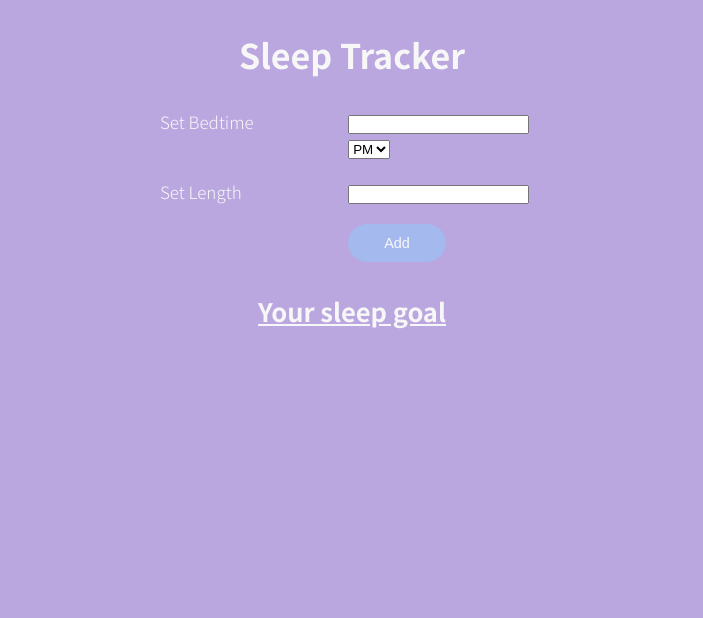
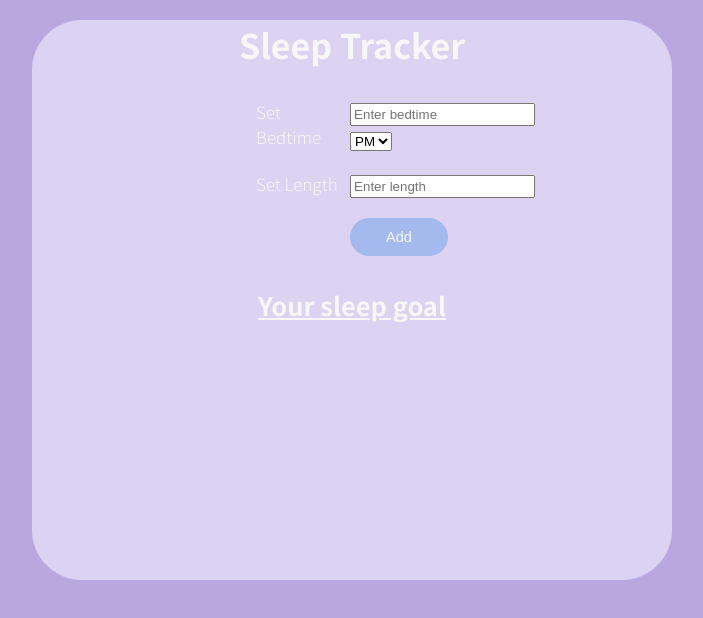
Before and after one commit to rtambunt/sleep-tracker-app-js, a plain HTML site: page index.html in a window 1280 px wide. Shown: the whole page, without its empty margins (288-991 px from the left). Drawn offline with Linux system fonts and the light colour scheme.

Commit message:
Style content box

```diff
--- a/index.html
+++ b/index.html
@@ -16,7 +16,7 @@
       <div class="row">
         <h1>Sleep Tracker</h1>
       </div>
-      <div class="input">
+      <div class="input-container">
         <div class="row clearfix">
           <div class="col span-1-of-2">
             <label for="set-bedtime">Set Bedtime</label>
@@ -27,6 +27,7 @@
               name="set-bedtime"
               class="bedtime"
               id="set-bedtime"
+              placeholder="Enter bedtime"
             />
             <label for="am-pm"></label>
             <select name="am-pm" id="am-pm">
@@ -45,6 +46,7 @@
               name="set-length"
               class="length"
               id="set-length"
+              placeholder="Enter length"
             />
           </div>
         </div>
--- a/style.css
+++ b/style.css
@@ -4,16 +4,15 @@ Purple background:  #baa7df
 Button background: #a4b9ee
 Button hover background: #b2c7fc
 
-Beige: #F0EED6
-Silver: #f3e6e3
-Gray/Blue: #dbe3e5
-Tan: #d3c09a
-Light Blue: #b2c2ec
+Yellow: #FFE1A3
+Orange: #FFB495
+Pink: #D662A8
+Dark Purples: #6A2D8A #412A78 #0E0D5A
 */
 
-/* ----------------------- */
+/* -------------------------------------- */
 /* Basic Setup */
-/* ----------------------- */
+/* -------------------------------------- */
 
 * {
   margin: 0;
@@ -39,9 +38,26 @@ body {
   display: block;
 }
 
-/* ----------------------- */
+/* -------------------------------------- */
+/* Containers */
+/* -------------------------------------- */
+
+.content {
+  border-radius: 50px;
+  height: 70vh;
+  margin: auto;
+  width: 50%;
+  background-color: #dcd2f1;
+}
+
+.input-container {
+  width: 30%;
+  margin: auto;
+}
+
+/* -------------------------------------- */
 /* Reusable Components */
-/* ----------------------- */
+/* -------------------------------------- */
 
 label {
   margin-right: 10px;
@@ -54,7 +70,7 @@ p {
 /* --- Headings --- */
 
 h1 {
-  margin: 30px;
+  margin-bottom: 30px;
   text-align: center;
   font-size: 200%;
 }
@@ -65,7 +81,7 @@ h2 {
   font-size: 150%;
 }
 
-/* --- Buttons --- */
+/* --- Inputs --- */
 
 input[type='button'] {
   font-size: 85%;
@@ -97,6 +113,14 @@ input[type='button']:active {
   -o-border-radius: 50px;
 }
 
+input[type='text'] {
+  padding: 2px;
+}
+
+*:focus {
+  outline: none;
+}
+
 /* --- Grid --- */
 
 .row {
@@ -110,27 +134,14 @@ input[type='button']:active {
   float: left;
 }
 
-/* .span-1-of-3 {
-  width: 32.26%;
-}
-
-.span-2-of-3 {
-  width: 66.13%;
-} */
-
 .span-1-of-2 {
   width: 49%;
 }
 
-/* ----------------------- */
+/* -------------------------------------- */
 /* Misc */
-/* ----------------------- */
+/* -------------------------------------- */
 
 .goal-display {
   margin-top: 30px;
 }
-
-.input {
-  width: 30%;
-  margin: auto;
-}
```
